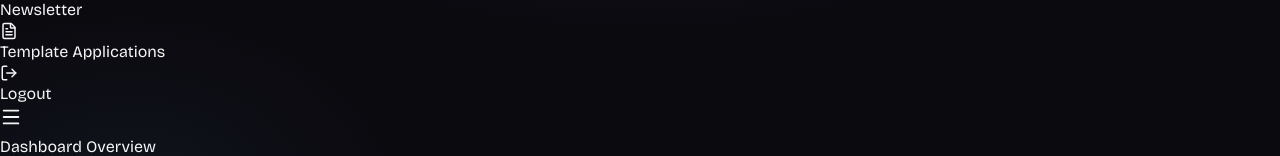
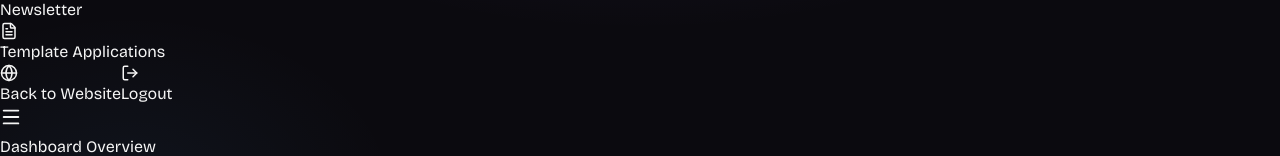
Before and after one commit to priyansh-kevalon/Otake-Website-Design, a React (Vite) app in the folder otake-admin/: page / in a window 1280 px wide. Shown: the part 221-377 px from the top of the page. Built offline with nearby package versions, Linux system fonts and the light colour scheme; no server answers; sample sign-in values are in the browser's storage; the HTML template or start-up script is replaced by a standard one.

Commit message:
chnages in admin panel

```diff
--- a/otake-admin/src/components/Sidebar.jsx
+++ b/otake-admin/src/components/Sidebar.jsx
@@ -1,5 +1,5 @@
 import { NavLink } from "react-router-dom";
-import { LayoutDashboard, Users, Mail, Newspaper, FileText, LogOut, X } from "lucide-react";
+import { LayoutDashboard, Users, Mail, Newspaper, FileText, LogOut, X, Globe } from "lucide-react";
 import { useAuth } from "../context/AuthContext";
 
 const links = [
@@ -67,7 +67,17 @@ const Sidebar = ({ isOpen, onClose }) => {
             );
           })}
         </nav>
-        <div className="p-3 border-t border-white/10">
+        <div className="p-3 border-t border-white/10 space-y-1">
+          <button
+            onClick={() => {
+              onClose?.();
+              window.location.href = "http://localhost:5173";
+            }}
+            className="flex items-center gap-3 w-full px-3 py-2 rounded-lg text-sm font-medium text-white/60 hover:bg-white/[0.05] hover:text-white transition"
+          >
+            <Globe size={18} />
+            Back to Website
+          </button>
           <button
             onClick={handleLogout}
             className="flex items-center gap-3 w-full px-3 py-2 rounded-lg text-sm font-medium text-white/60 hover:bg-red-500/10 hover:text-red-400 transition"
```
Also changed, not shown: 1 other file (tests, documents, lock files or other folders).
